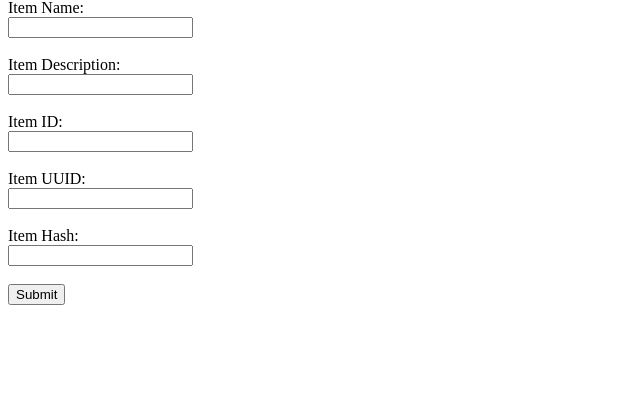
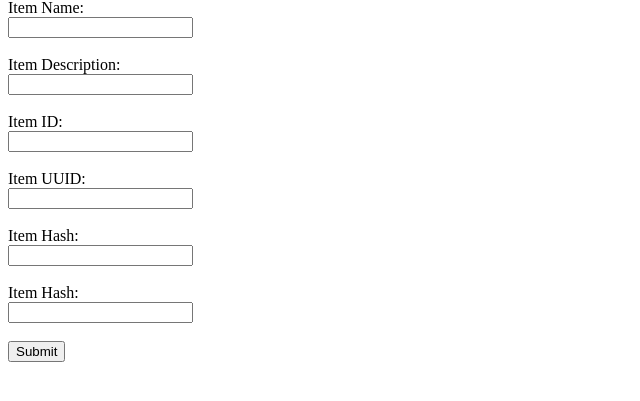
Before and after one commit to NaruSudarshan/git-assignment, a Flask app: template templates/todo.html in a window 1280 px wide. Shown: the part 56-457 px from the top of the page, without its empty margins (0-640 px from the left). Run offline with Flask 3, Linux system fonts and the light colour scheme; the template is opened without the code that fills it, so the values that code supplies are empty.

Commit message:
Added Item Hash field

```diff
--- a/templates/todo.html
+++ b/templates/todo.html
@@ -16,5 +16,9 @@
     <label>Item Hash:</label><br>
     <input type="text" name="itemHash"><br><br>
 
+
+    <label>Item Hash:</label><br>
+    <input type="text" name="itemHash"><br><br>
+
   <button type="submit">Submit</button>
 </form>
```
